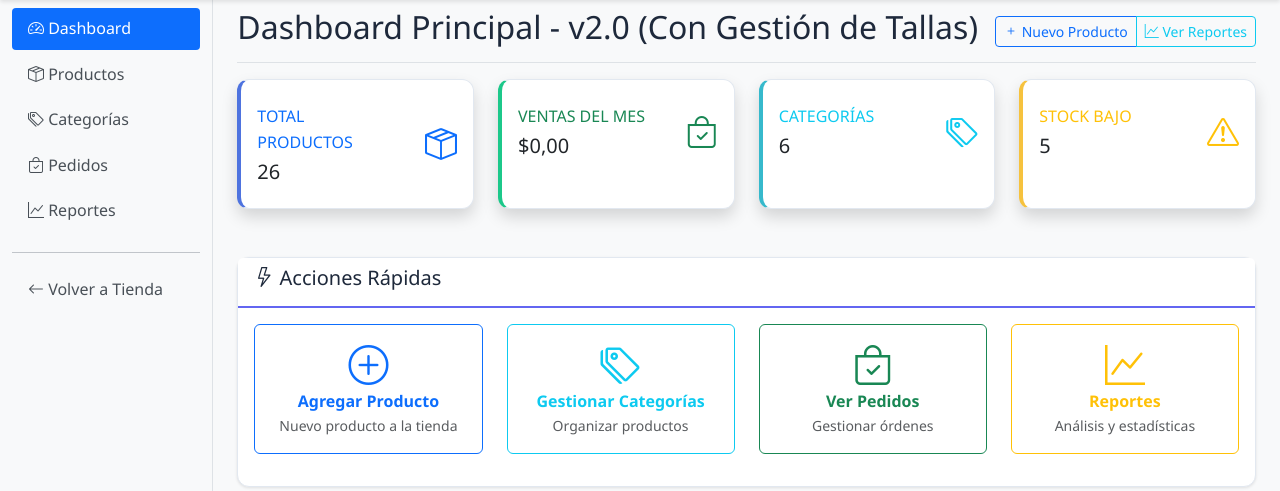
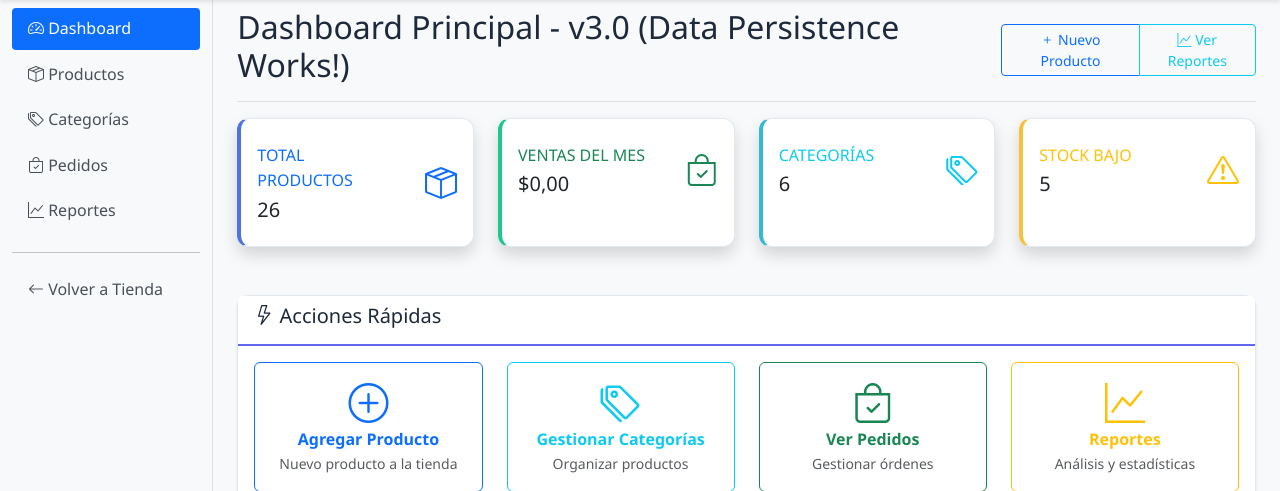
Before and after one commit to nicolas61v/styleyoung_project, a Django app: page /es/admin-panel/ in a window 1280 px wide. Shown: the part 64-555 px from the top of the page. Run offline with Django 5.2, Linux system fonts and the light colour scheme; a user stored in the database is signed in; data comes from the database, SQL or seed files in the repository; data that the repository does not hold is empty.

Commit message:
Final test: Update dashboard to v3.0 for data persistence verification
Testing if superadmin persists after deployment.

🤖 Generated with Claude Code

Co-Authored-By: Claude <noreply@anthropic.com>

```diff
--- a/templates/admin/dashboard.html
+++ b/templates/admin/dashboard.html
@@ -1,6 +1,6 @@
 {% extends 'admin/base_admin.html' %}
 
-{% block page_title %}Dashboard Principal - v2.0 (Con Gestión de Tallas){% endblock %}
+{% block page_title %}Dashboard Principal - v3.0 (Data Persistence Works!){% endblock %}
 
 {% block page_actions %}
 <div class="btn-group" role="group">
```
